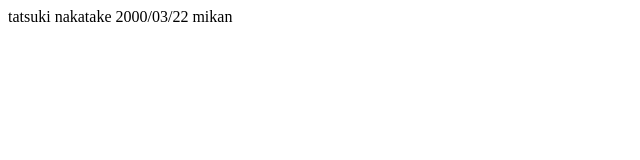
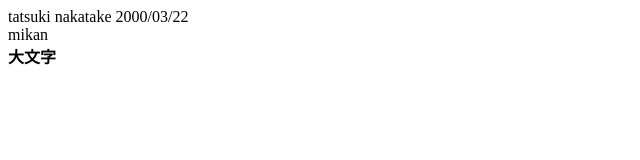
Before and after one commit to nTatsuki/nTatsuki.github.io, a plain HTML site: page index.html in a window 1280 px wide. Shown: the whole page, without its empty margins (0-640 px from the left). Drawn offline with Linux system fonts and the light colour scheme.

Commit message:
'改行'

```diff
--- a/index.html
+++ b/index.html
@@ -5,7 +5,9 @@
     <title></title>
   </head>
   <body>
-    tatsuki nakatake 2000/03/22
-    mikan
+    tatsuki nakatake 2000/03/22 <br>
+    mikan <br>
+    <b>大文字</b>
+
   </body>
 </html>
```
